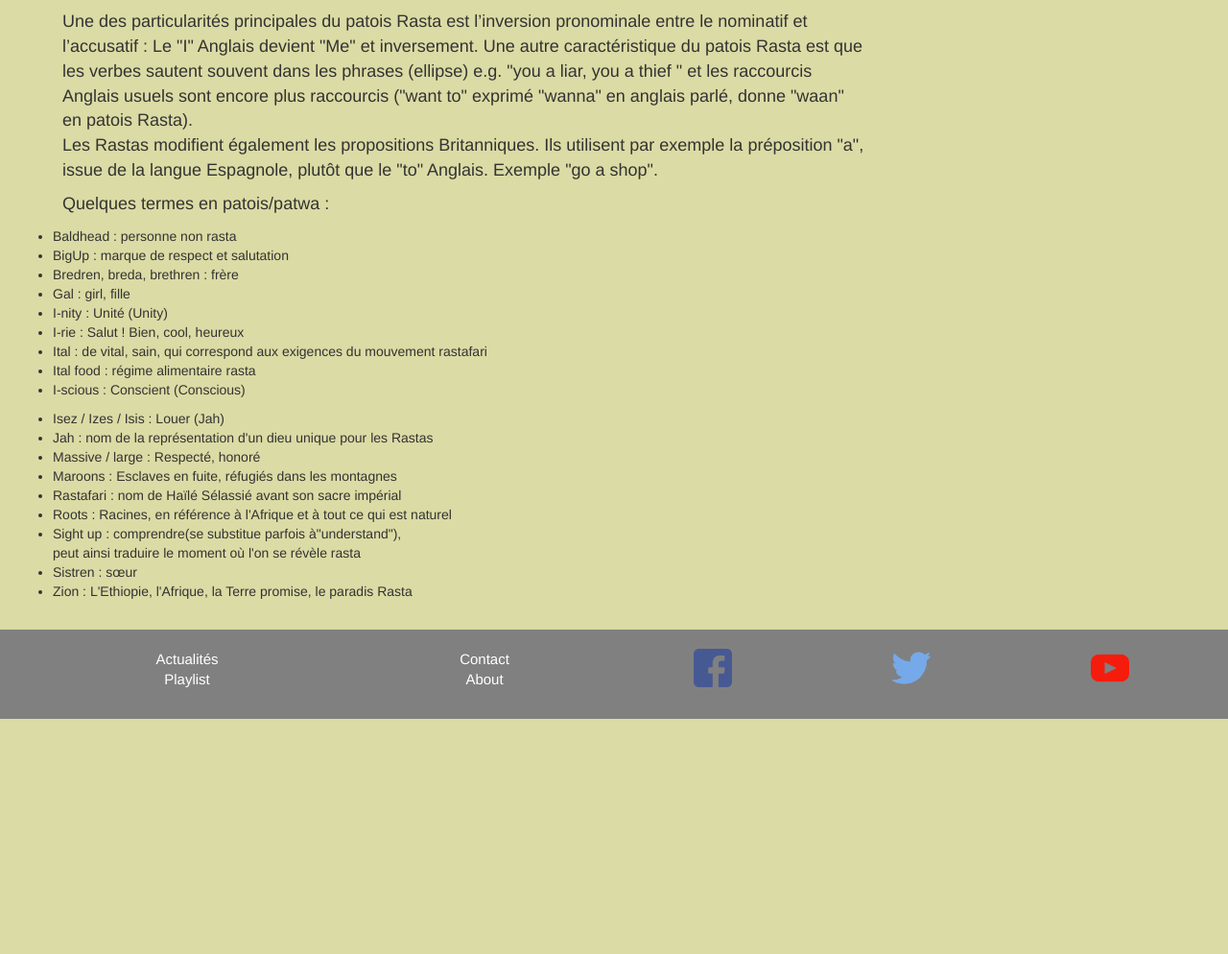
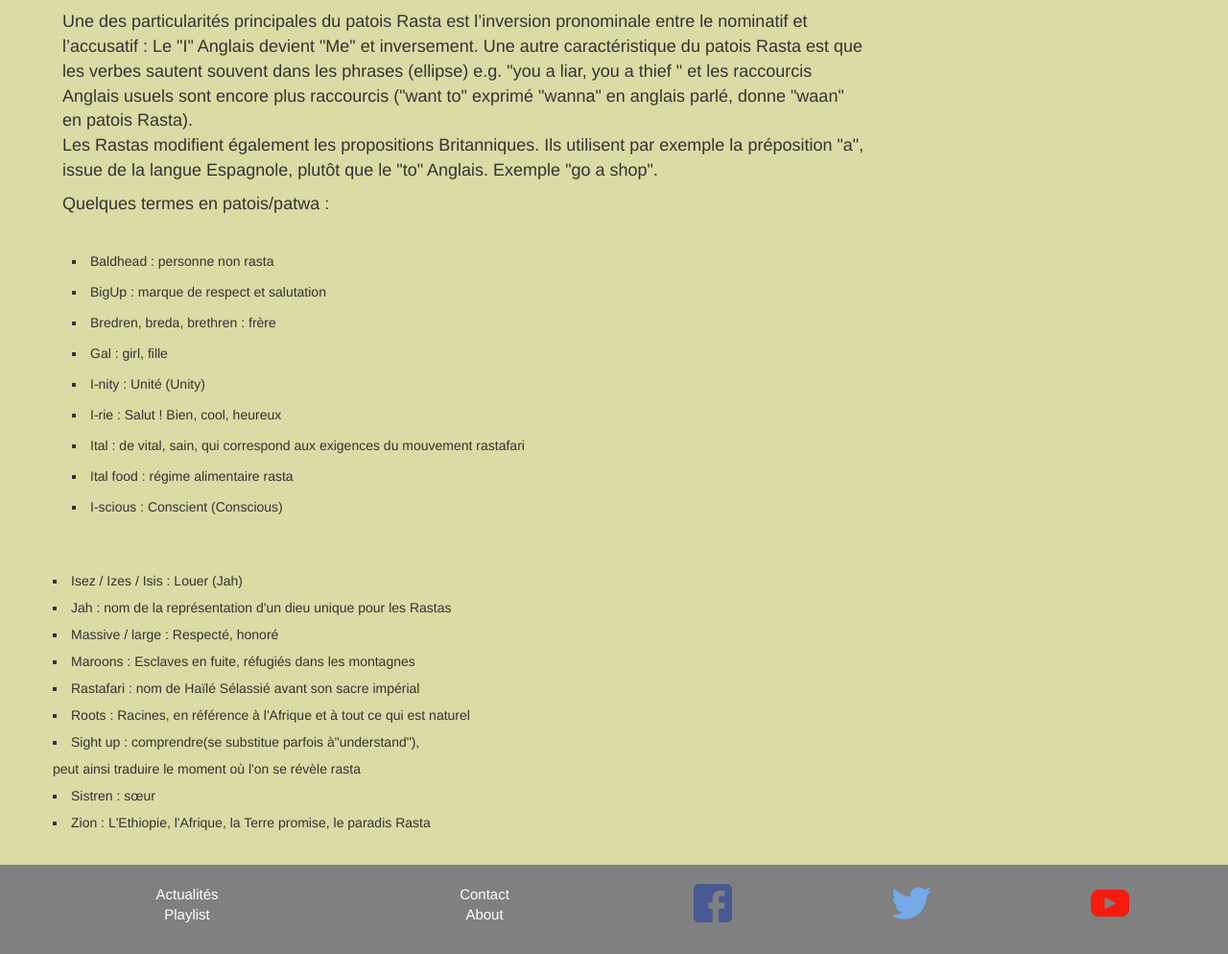
Before and after one commit to saraclima/reggae_wilders, a PHP site: page /lesorigines.php in a window 1280 px wide. Shown: the part 3122-4116 px from the top of the page at 96% size. Before the commit the page ends 3871 px from the top, so only its background shows below. Run offline with PHP 8.4, Linux system fonts and the light colour scheme; some libraries are stand-ins or nearby versions.

Commit message:
Update style.css

```diff
--- a/assets/css/style.css
+++ b/assets/css/style.css
@@ -164,3 +164,17 @@ aside {
 
     background-color: #DBDBA5;
 }
+
+.liste2 {
+list-style: square inside;
+float: left;
+margin: 20px;
+line-height: 32px;
+}
+
+.liste3 {
+list-style: square inside;
+float: left;
+line-height: 28px;
+margin-top: 27px;
+}
```
